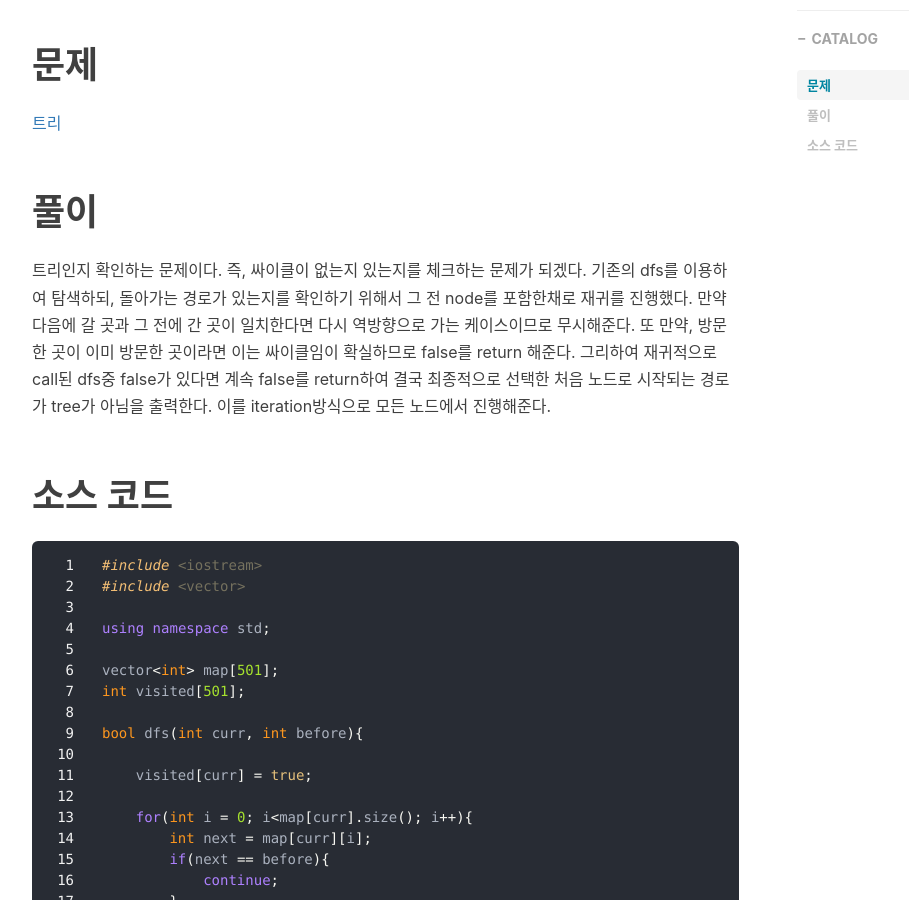
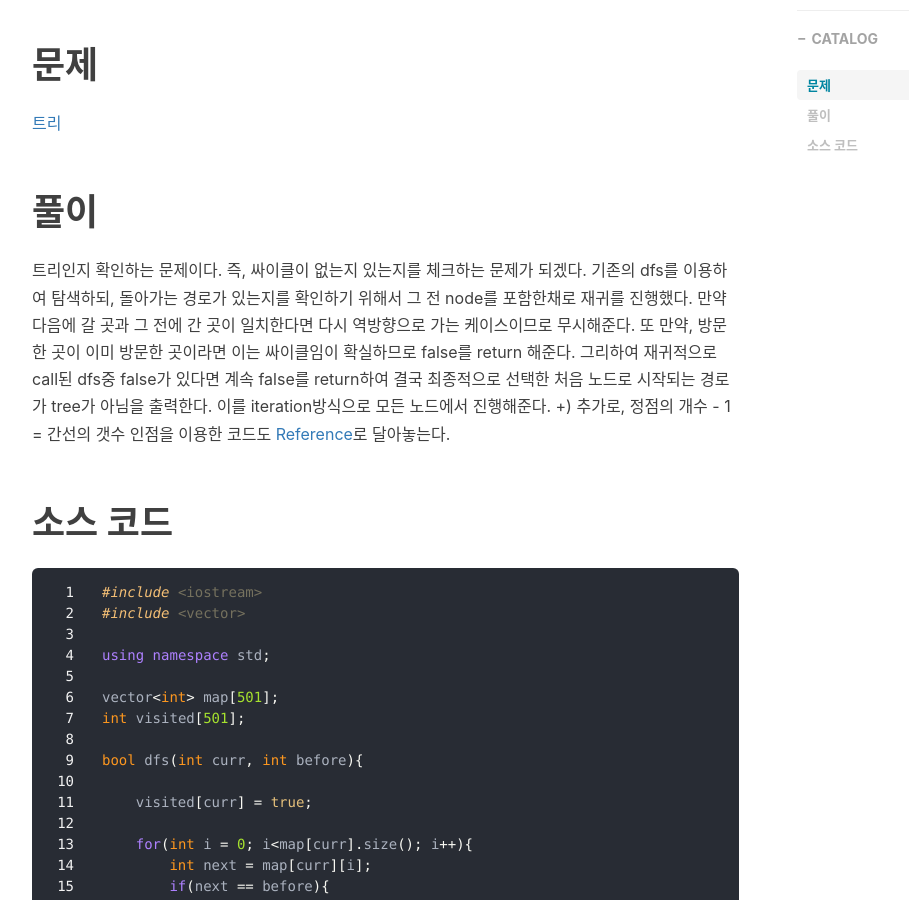
Before and after one commit to scatdelight/scatdelight.github.io, a Jekyll site: the page built from _posts/2021-08-19-BOJ-4803-C++.md, in a window 1280 px wide and 900 px high, scrolled down 553 px. Shown: the whole window, without its empty margins (233-1142 px from the left). Built offline with Jekyll 4.4.1, drawn with Linux system fonts in a browser that asks for light colours; nearby versions of some CDN libraries; some web fonts are replaced; comment, search, counter and statistics services are not loaded.

Commit message:
다른 방법 추가

```diff
--- a/_posts/2021-08-19-BOJ-4803-C++.md
+++ b/_posts/2021-08-19-BOJ-4803-C++.md
@@ -20,6 +20,7 @@ tags:
 트리인지 확인하는 문제이다. 즉, 싸이클이 없는지 있는지를 체크하는 문제가 되겠다. 기존의 dfs를 이용하여 탐색하되, 돌아가는 경로가 있는지를 확인하기 위해서 그 전 node를 포함한채로 재귀를 진행했다.
 만약 다음에 갈 곳과 그 전에 간 곳이 일치한다면 다시 역방향으로 가는 케이스이므로 무시해준다. 또 만약, 방문한 곳이 이미 방문한 곳이라면 이는 싸이클임이 확실하므로 false를 return 해준다.
 그리하여 재귀적으로 call된 dfs중 false가 있다면 계속 false를 return하여 결국 최종적으로 선택한 처음 노드로 시작되는 경로가 tree가 아님을 출력한다. 이를 iteration방식으로 모든 노드에서 진행해준다.
++) 추가로, 정점의 개수 - 1 = 간선의 갯수 인점을 이용한 코드도 [Reference](https://jaimemin.tistory.com/586)로 달아놓는다.
 
 # 소스 코드
 
```
